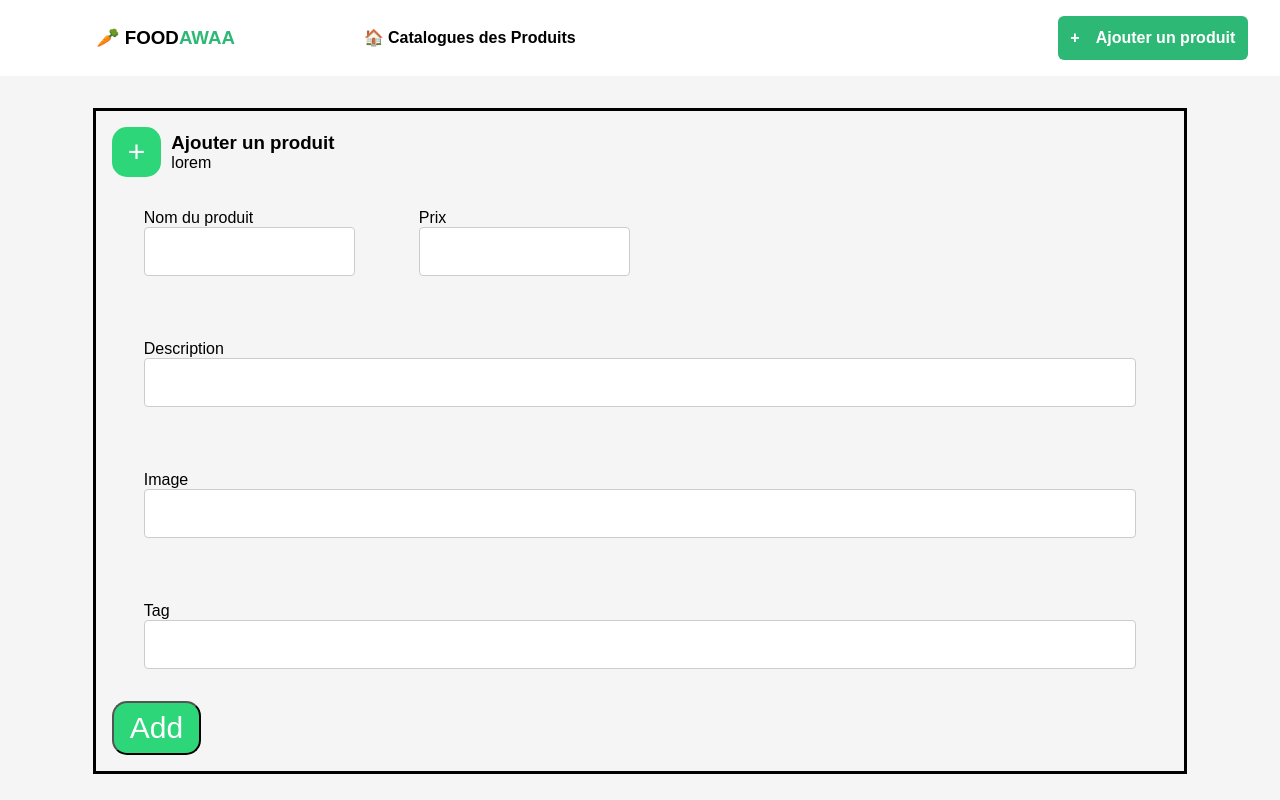
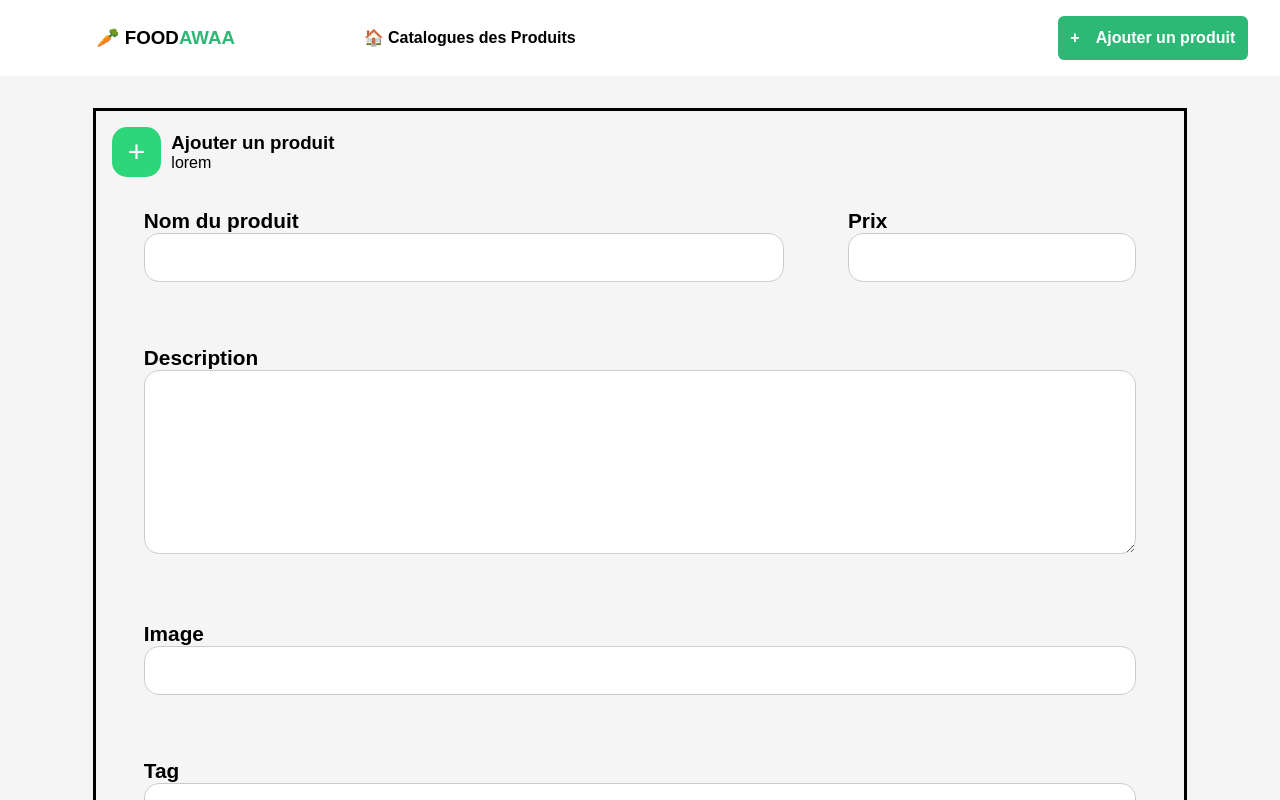
Before and after one commit to Mirak005/products-management, a React (Create React App) app: page /products/create in a window 1280 px wide. Shown: the top 800 px of the page. Built offline with nearby package versions, Linux system fonts and the light colour scheme.

Commit message:
refactor: css code

```diff
--- a/src/App.css
+++ b/src/App.css
@@ -39,6 +39,63 @@ p {
   line-height: 1.35;
 }
 
+.flex {
+  display: flex;
+  flex-wrap: wrap;
+}
+
+.mr-auto {
+  margin: auto;
+}
+.h-100 {
+  height: 100%;
+}
+
+.col-1 {
+  width: 8.33%;
+}
+.col-2 {
+  width: 16.66%;
+}
+.col-3 {
+  width: 25%;
+}
+.col-4 {
+  width: 33.33% !important ;
+}
+.col-5 {
+  width: 41.66% !important ;
+}
+.col-6 {
+  width: 50% !important ;
+}
+.col-7 {
+  width: 58.33% !important ;
+}
+.col-8 {
+  width: 66.66% !important ;
+}
+.col-9 {
+  width: 75% !important ;
+}
+.col-10 {
+  width: 83.33% !important ;
+}
+.col-11 {
+  width: 91.66% !important ;
+}
+.col-12 {
+  width: 100% !important ;
+}
+/*Responsive layout*/
+@media only screen and (max-width: 768px) {
+  /* For mobile phones: */
+
+  [class*='col-'] {
+    width: 100% !important;
+  }
+}
+
 .btn {
   cursor: pointer;
   background: none;
@@ -55,9 +112,8 @@ p {
   min-width: 5rem;
 }
 
-
-.btn > span{
-padding-right: 1rem;
+.btn > span {
+  padding-right: 1rem;
 }
 
 .btn:hover {
@@ -92,12 +148,18 @@ padding-right: 1rem;
   color: var(--secondary);
 }
 
+label {
+  font-size: 1.3em;
+  font-weight: bold;
+}
+
 input,
 textarea {
   border-radius: 15px;
   border: 1px solid #ccc;
   outline: 0;
   padding: 1rem;
+  width: 100%;
 }
 
 @media only screen and (max-width: 600px) {
--- a/src/components/AddEditForm/index.css
+++ b/src/components/AddEditForm/index.css
@@ -1,11 +1,6 @@
-.row {
-  display: flex;
-  align-items: center;
-}
 
-.row:first-child {
-  flex-basis: 80%;
-}
+
+
 
 .form-container {
   width: 90%;
@@ -17,12 +12,7 @@
 .form-group {
   padding: 2rem;
 }
-.form-group > input {
-  width: 100%;
-  padding: 1rem;
-  border-radius: 4px;
-  outline: none;
-}
+
 
 .form-header {
   display: flex;
@@ -40,10 +30,5 @@ button {
 }
 
 @media (max-width: 460px) {
-  .row {
-    flex-wrap: wrap;
-  }
-  .row > * {
-    width: 100%;
-  }
+
 }
--- a/src/components/AddEditForm/index.tsx
+++ b/src/components/AddEditForm/index.tsx
@@ -36,13 +36,13 @@ export default function AddEditForm({ productData }: Props) {
           alert('submit');
         }}
       >
-        <div className='row'>
-          <div className='form-group'>
+        <div className='flex'>
+          <div className='form-group col-8'>
             <label>Nom du produit</label>
             <br />
             <input type='text' />
           </div>
-          <div className='form-group'>
+          <div className='form-group col-4'>
             <label>Prix</label>
             <br />
             <input type='text' />
@@ -51,7 +51,7 @@ export default function AddEditForm({ productData }: Props) {
         <div className='form-group'>
           <label>Description</label>
           <br />
-          <input type='text' />
+          <textarea name='description'rows={10}></textarea>
         </div>
         <div className='form-group'>
           <label>Image</label>
```
